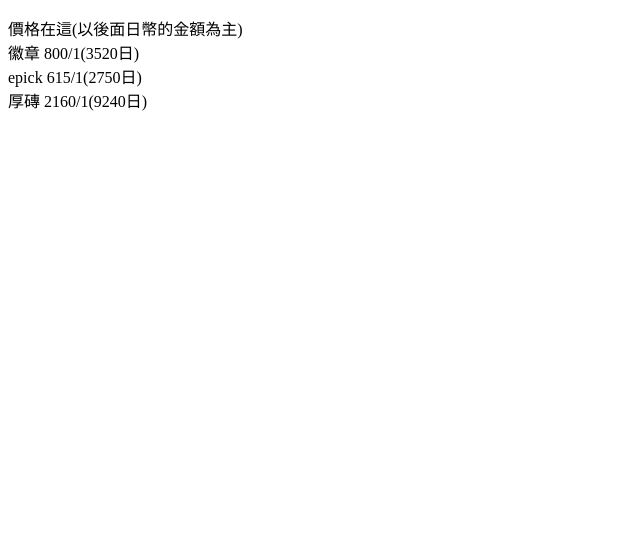
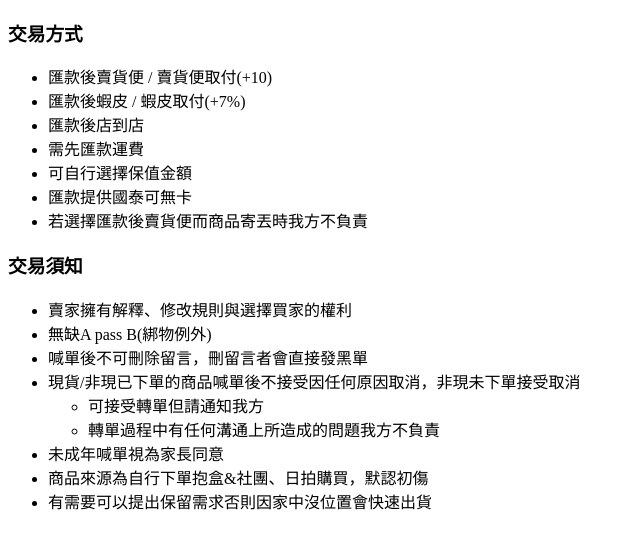
Before and after one commit to Kora0421/purchasing-agent, a plain HTML site: page index.html in a window 1280 px wide. Shown: the whole page, without its empty margins (0-640 px from the left). Drawn offline with Linux system fonts and the light colour scheme.

Commit message:
Update index.html

```diff
--- a/index.html
+++ b/index.html
@@ -2,15 +2,35 @@
 
 <head>
     <title>
-        價格在這別再問了!!
+        交易須知
     </title>
+    <style>
+    </style>
 </head>
 
 <body>
-    <p>
-        價格在這(以後面日幣的金額為主)<br>
-        徽章 800/1(3520日)<br>
-        epick 615/1(2750日)<br>
-        厚磚 2160/1(9240日)
-    </p>
+    <h3>交易方式</h3>
+    <ul>
+        <li>匯款後賣貨便 / 賣貨便取付(+10)</li>
+        <li>匯款後蝦皮 / 蝦皮取付(+7%)</li>
+        <li>匯款後店到店</li>
+        <li>需先匯款運費</li>
+        <li>可自行選擇保值金額</li>
+        <li>匯款提供國泰可無卡</li>
+        <li>若選擇匯款後賣貨便而商品寄丟時我方不負責</li>
+    </ul>
+    <h3>交易須知</h3>
+    <ul>
+        <li>賣家擁有解釋、修改規則與選擇買家的權利</li>
+        <li>無缺A pass B(綁物例外)</li>
+        <li>喊單後不可刪除留言，刪留言者會直接發黑單</li>
+        <li>現貨/非現已下單的商品喊單後不接受因任何原因取消，非現未下單接受取消</li>
+        <ul>
+            <li>可接受轉單但請通知我方</li>
+            <li>轉單過程中有任何溝通上所造成的問題我方不負責</li>
+            </ul>
+        <li>未成年喊單視為家長同意</li>
+        <li>商品來源為自行下單抱盒&社團、日拍購買，默認初傷</li>
+        <li>有需要可以提出保留需求否則因家中沒位置會快速出貨</li>
+    </ul>
 </body>
```
